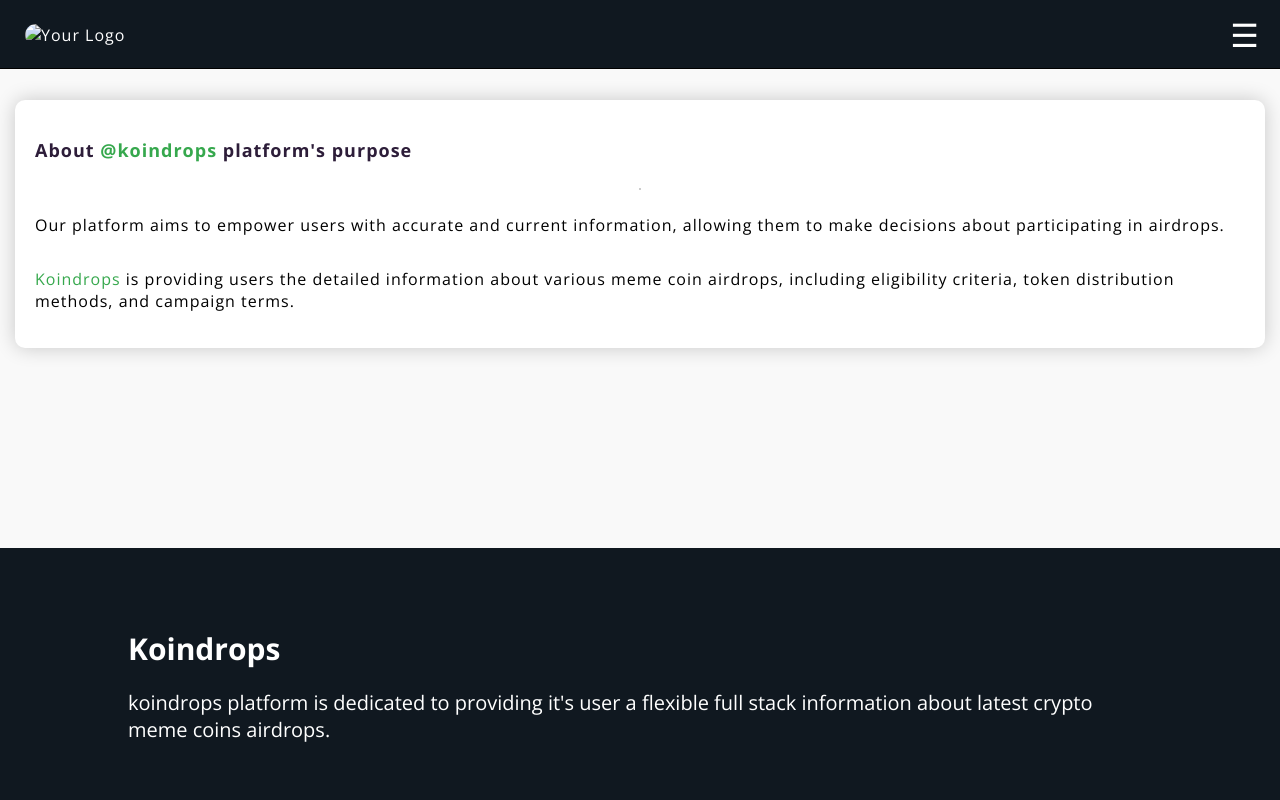
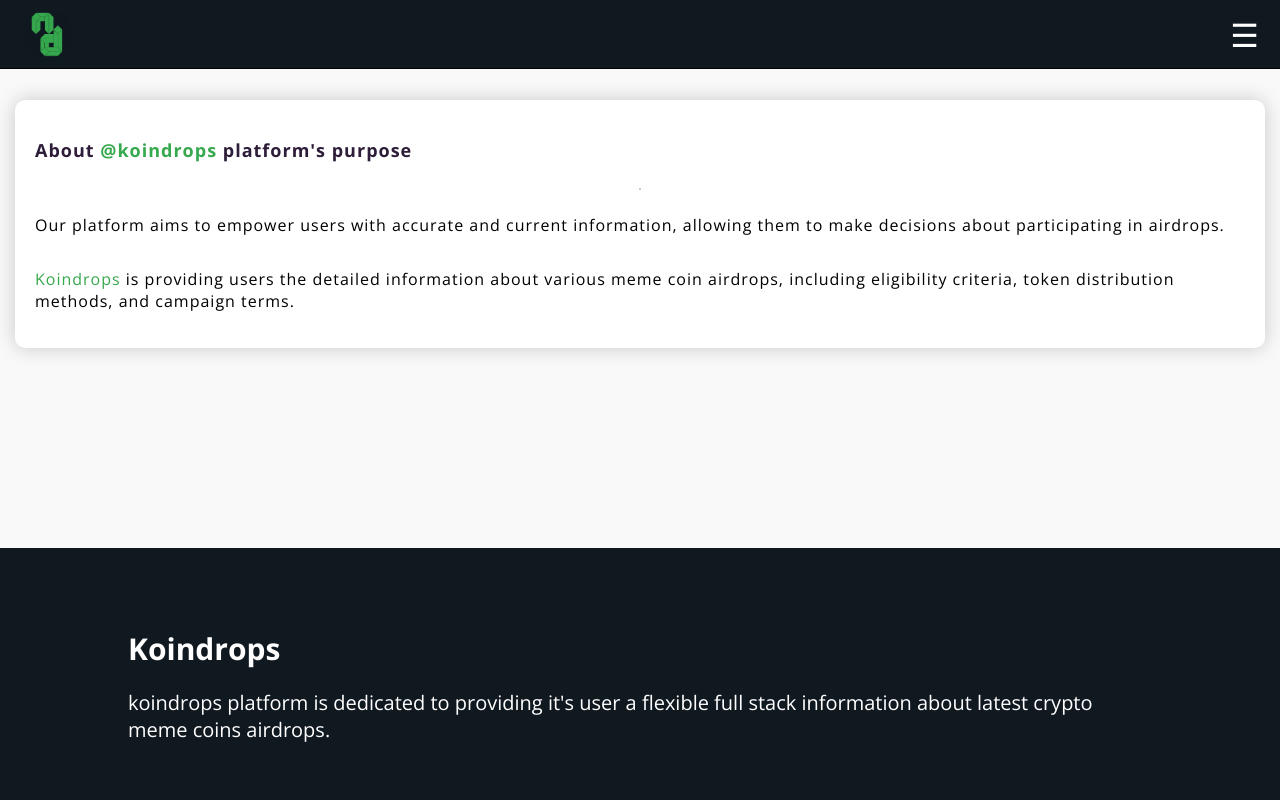
Before and after one commit to Koindrops/Index, a plain HTML site: page about.html in a window 1280 px wide. Shown: the top 800 px of the page. Drawn offline with Linux system fonts and the light colour scheme.

Commit message:
Update about.html

```diff
--- a/about.html
+++ b/about.html
@@ -20,7 +20,7 @@
 <body>
 
 <header class="header">
-    <div class="logo"><img src="logo-k.png" alt="Your Logo" width="45" height="45"></div><div class="menu-btn" onclick="toggleMenu()">☰</div>
+    <div class="logo"><img src="Logo-k.WEBP" alt="Your Logo" width="45" height="45"></div><div class="menu-btn" onclick="toggleMenu()">☰</div>
   <nav id="menu">
         <ul>
       <li><a href="index.html"><img style="margin-right:10px; height:20px; width:20px;" src="home.png" alt="About">Home</a></li>
```
